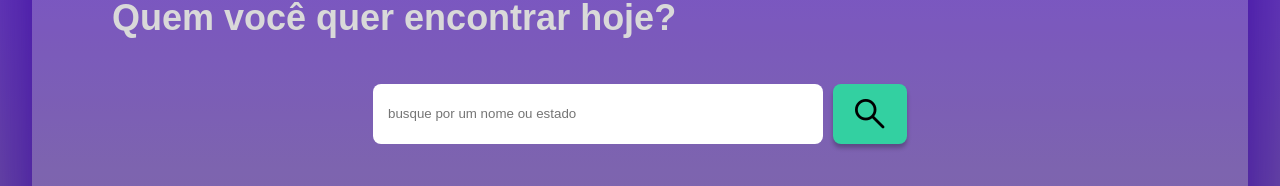
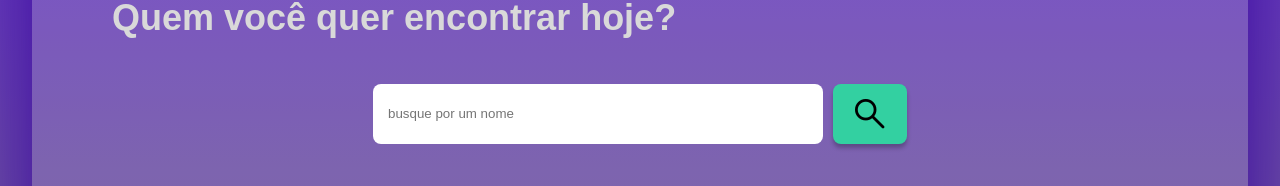
Before and after one commit to MarcosPaulo62/VemSearch, a React (Create React App) app: page /area-logada in a window 1280 px wide. Shown: the part 448-634 px from the top of the page. Built offline with nearby package versions, Linux system fonts and the light colour scheme; sample sign-in values are in the browser's storage; a web font is replaced by a local one.

Commit message:
Refinamento

```diff
--- a/src/pages/AreaLogada/AreaLogada.tsx
+++ b/src/pages/AreaLogada/AreaLogada.tsx
@@ -47,7 +47,7 @@ export function AreaLogada() {
 
 
                     <form onSubmit={handleSubmit(onSubmit)}>
-                        <input placeholder="busque por um nome ou estado" type="text" {...register("nome")} required />
+                        <input placeholder="busque por um nome" type="text" {...register("nome")} required />
                         <Button width={"74px"} color={""} border={"none"} backgroundColor={"var(--brand-2)"} ><span className="material-symbols-rounded">search</span></Button>
                     </form>
 
```
